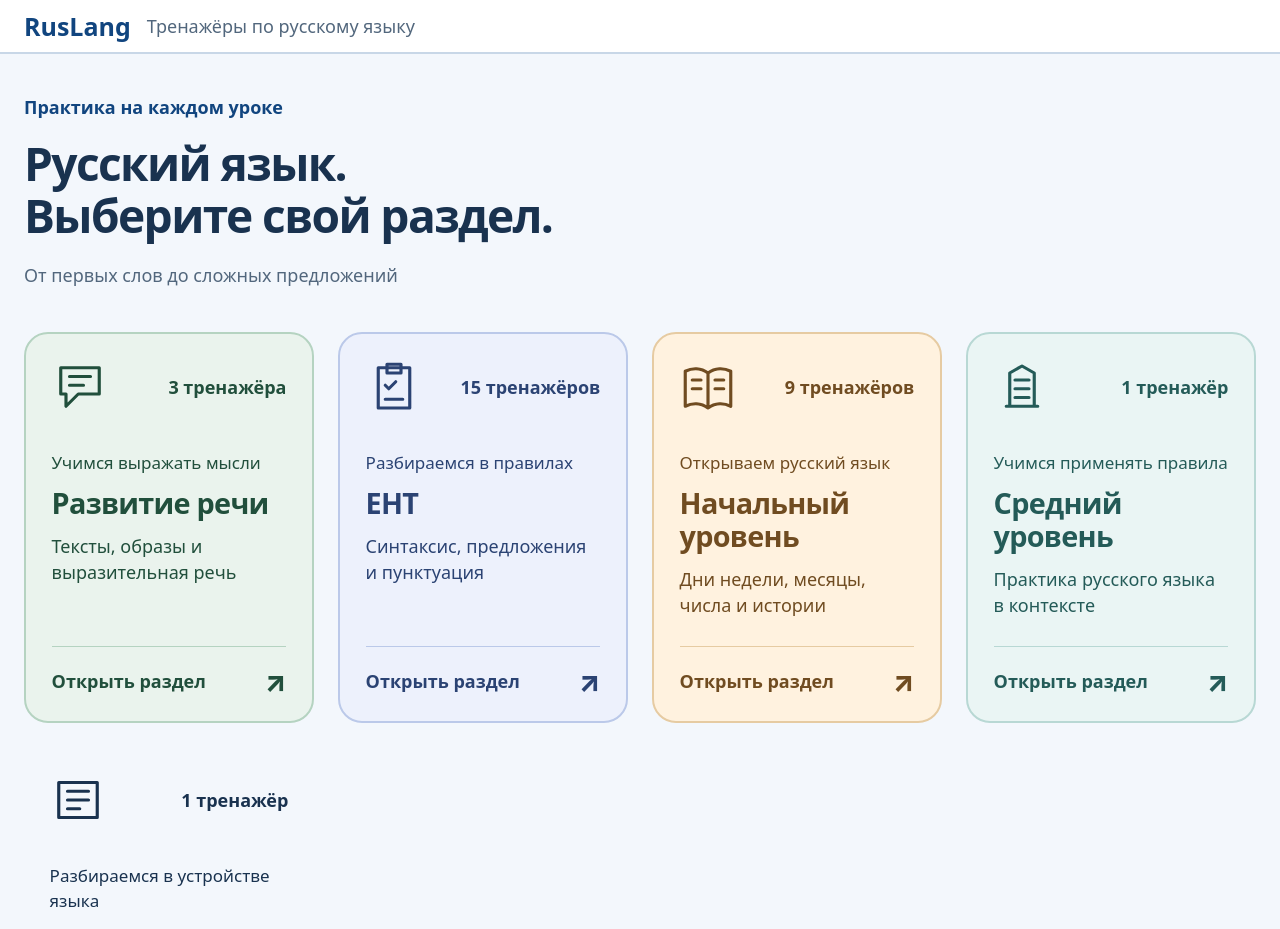
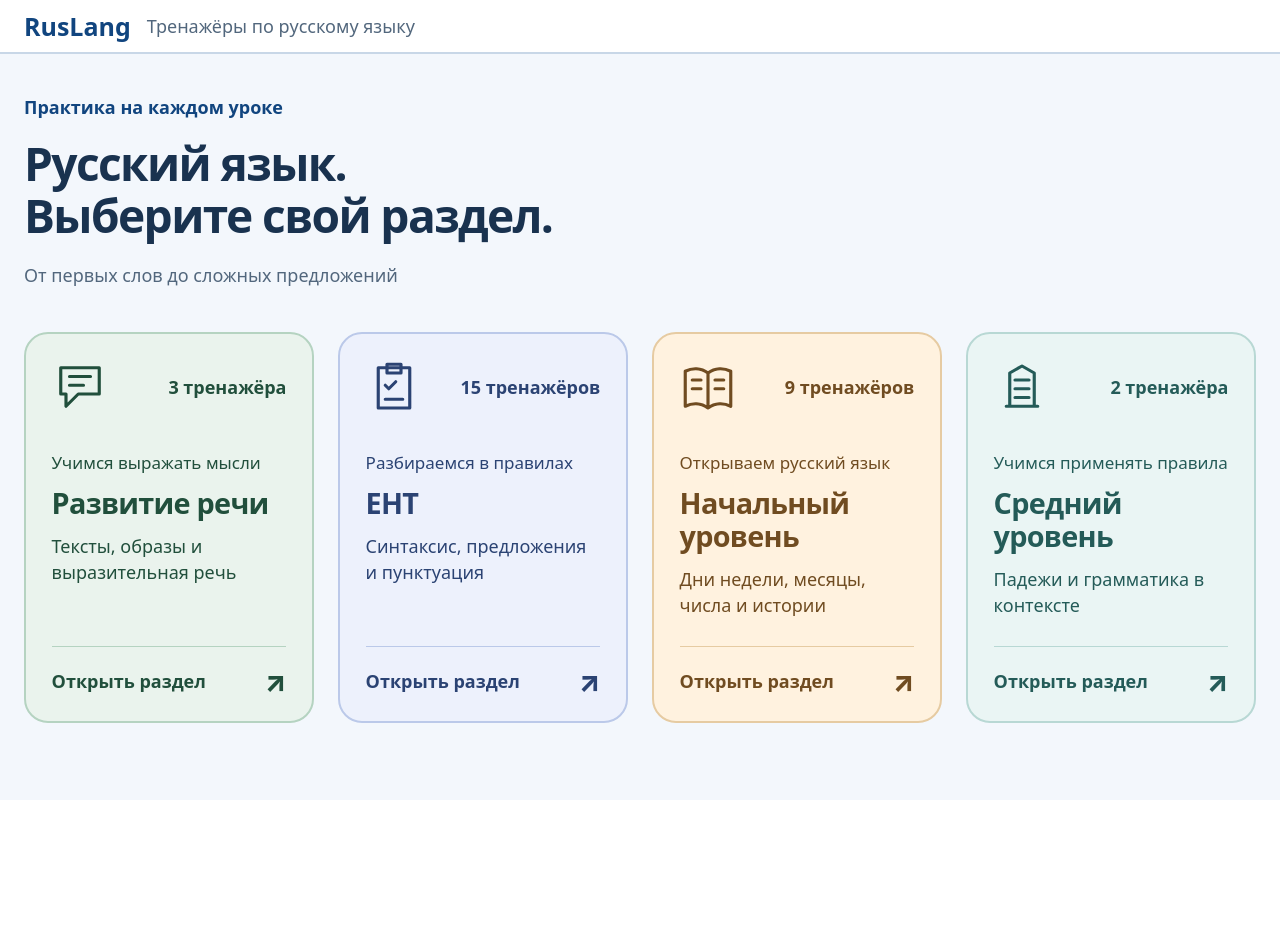
Before and after one commit to aryspixel/RusLang, a Vue app: page / in a window 1280 px wide. Shown: the top 929 px of the page. After the commit the page ends 800 px from the top, so only its background shows below. Built offline with nearby package versions, Linux system fonts and the light colour scheme.

Commit message:
Переместить падежи в средний уровень

```diff
--- a/src/catalog/categories.js
+++ b/src/catalog/categories.js
@@ -3,8 +3,7 @@ export const categories = [
   { id: 'speech', title: 'Развитие речи', description: 'Тексты, образы и выразительная речь', caption: 'Учимся выражать мысли', icon: 'M5 5h22v15H15l-7 7v-7H5z M10 10h12 M10 15h8' },
   { id: 'ent', title: 'ЕНТ', description: 'Синтаксис, предложения и пунктуация', caption: 'Разбираемся в правилах', icon: 'M9 5h16v23H7V5h2 M12 3h8v5h-8z M11 15l2 2 4-4 M11 23h10' },
   { id: 'primary', title: 'Начальный уровень', description: 'Дни недели, месяцы, числа и истории', caption: 'Открываем русский язык', icon: 'M16 8C12 5 7 5 3 7v20c4-2 9-2 13 1 4-3 9-3 13-1V7c-4-2-9-2-13 1z M16 8v20 M7 12h5 M7 17h5 M20 12h5 M20 17h5' },
-  { id: 'middle-level', title: 'Средний уровень', description: 'Практика русского языка в контексте', caption: 'Учимся применять правила', icon: 'M7 27h18 M9 27V8l7-4 7 4v19 M12 12h8 M12 17h8 M12 22h8' },
-  { id: 'grammar', title: 'Грамматика', description: 'Части речи, формы слов и грамматические правила', caption: 'Разбираемся в устройстве языка', icon: 'M5 6h22v20H5z M10 11h12 M10 16h12 M10 21h7' },
+  { id: 'middle-level', title: 'Средний уровень', description: 'Падежи и грамматика в контексте', caption: 'Учимся применять правила', icon: 'M7 27h18 M9 27V8l7-4 7 4v19 M12 12h8 M12 17h8 M12 22h8' },
 ]
 
 export const subcategories = [
```
Also changed, not shown: src/games/registry.js.
